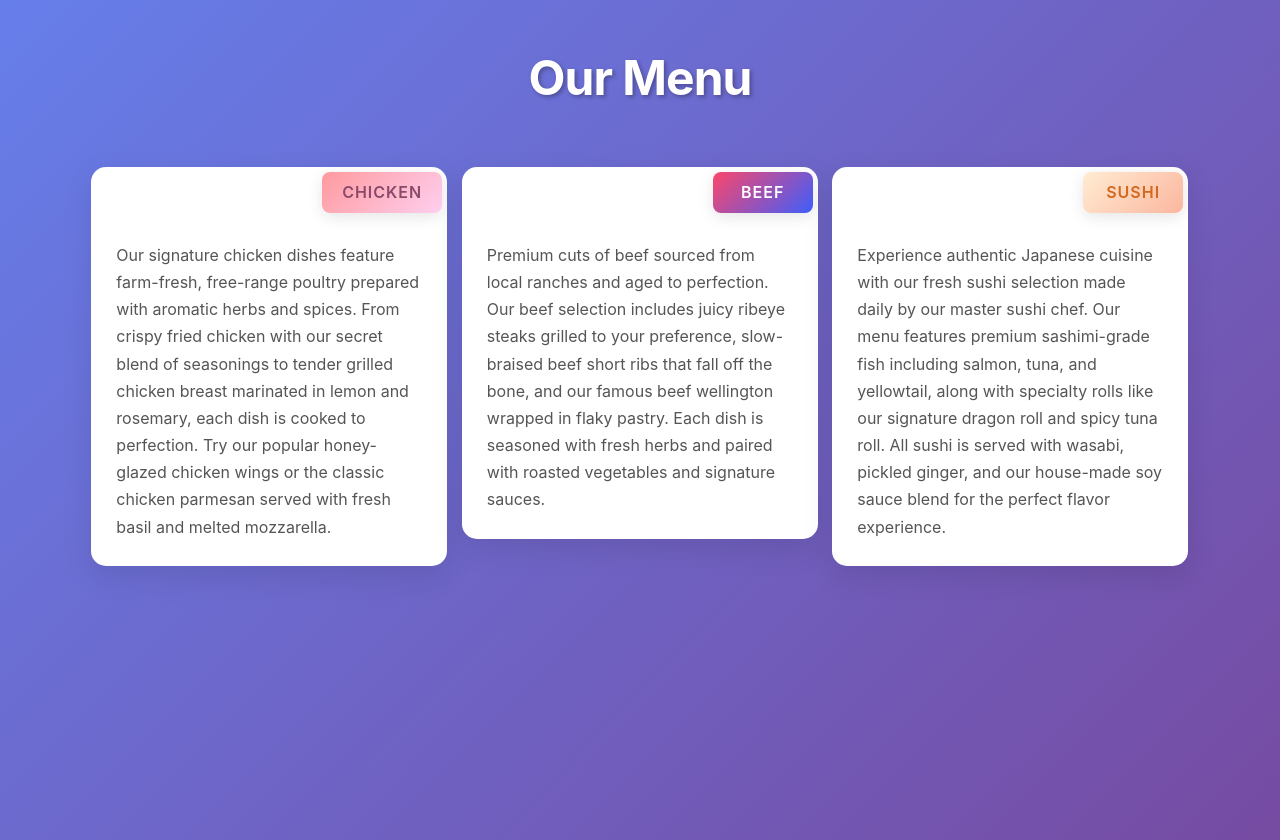
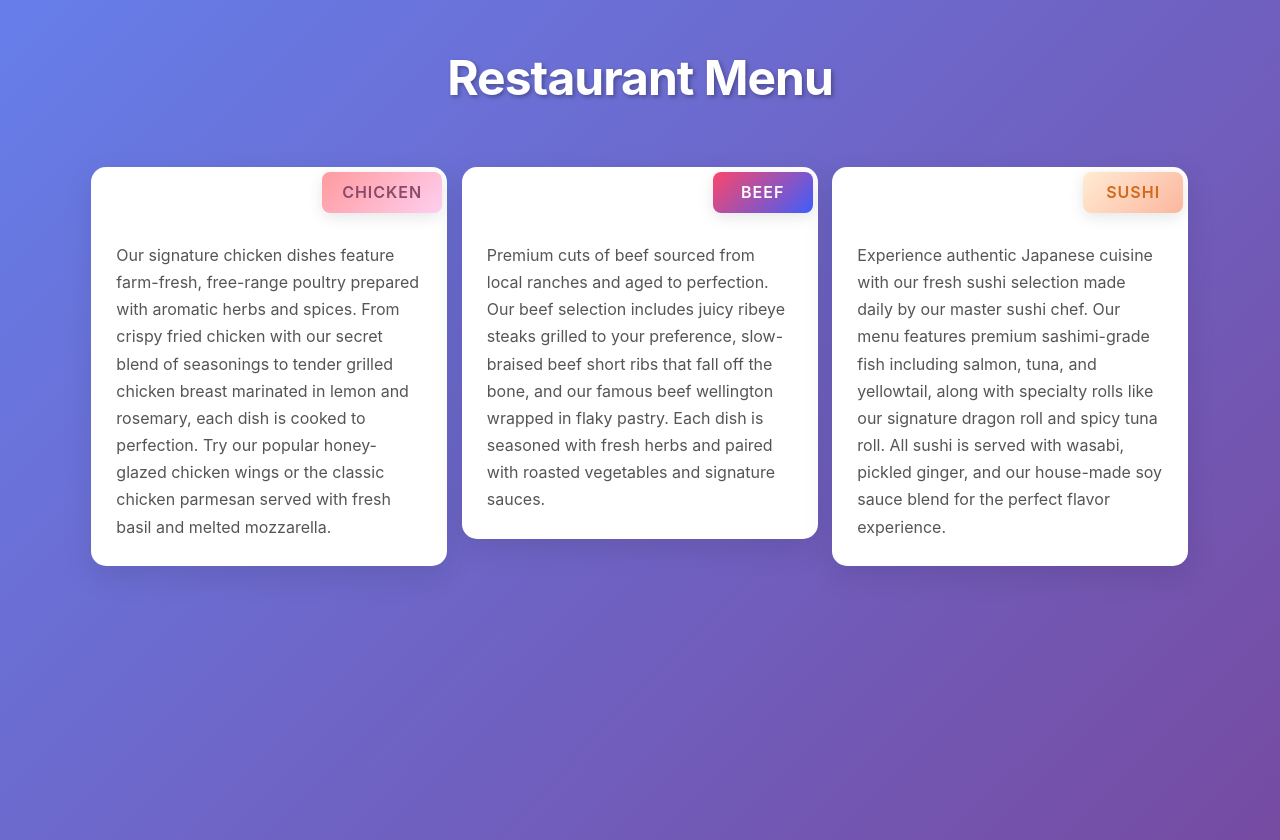
Before and after one commit to ViacheslavDanilov/web-dev-course, a plain HTML site: page module-2/index.html in a window 1280 px wide. Drawn offline with Linux system fonts and the light colour scheme.

Commit message:
[Fix]: update title and header to "Restaurant Menu"

```diff
--- a/module-2/index.html
+++ b/module-2/index.html
@@ -3,12 +3,12 @@
 <head>
     <meta charset="UTF-8">
     <meta name="viewport" content="width=device-width, initial-scale=1.0">
-    <title>Our Menu</title>
+    <title>Restaurant Menu</title>
     <link rel="stylesheet" href="css/styles.css">
 </head>
 <body>
     <header>
-        <h1>Our Menu</h1>
+        <h1>Restaurant Menu</h1>
     </header>
 
     <main class="container">
```
